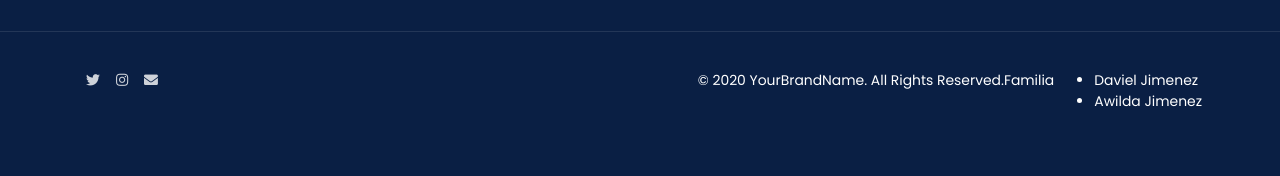
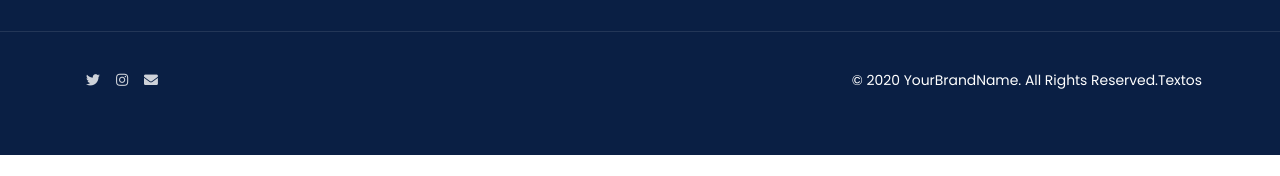
Before and after one commit to davieljimenez/FacilitoPractica, a plain HTML site: page index.html in a window 1280 px wide. Shown: the part 6645-6821 px from the top of the page. After the commit the page ends 6800 px from the top, so only its background shows below. Drawn offline with nearby package versions, Linux system fonts and the light colour scheme.

Commit message:
Parrafo que contiene la palabra textos

```diff
--- a/index.html
+++ b/index.html
@@ -636,12 +636,7 @@
                     </ul>
                 </div>
                 <p class="block-41__copyrights">&copy; 2020 YourBrandName. All Rights Reserved.</p>
-                <p>Familia</p>
-                <ul>
-                    <li>Daviel Jimenez</li>
-                    <li>Awilda Jimenez</li>
-
-                </ul>
+                <p>Textos</p>
             </div>
         </div>
     </div>
```
